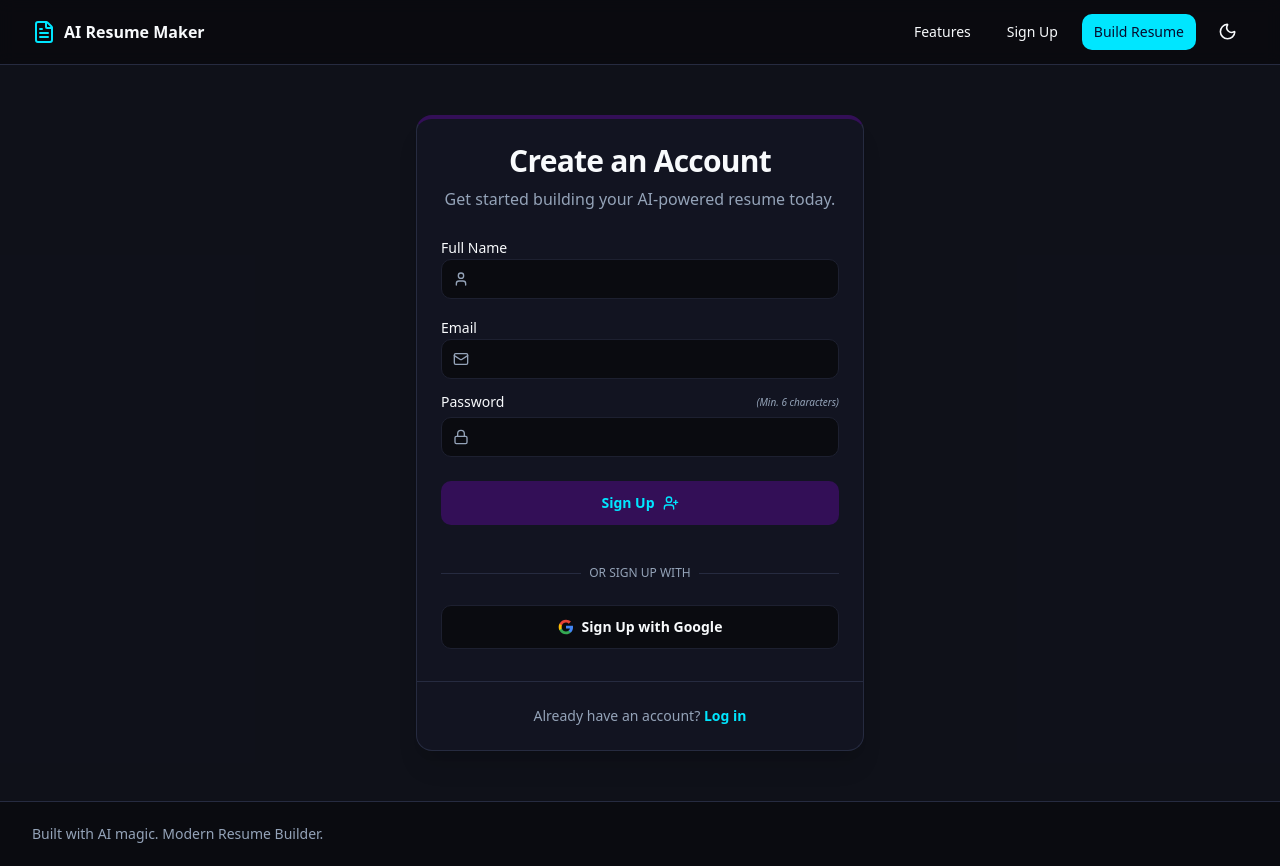
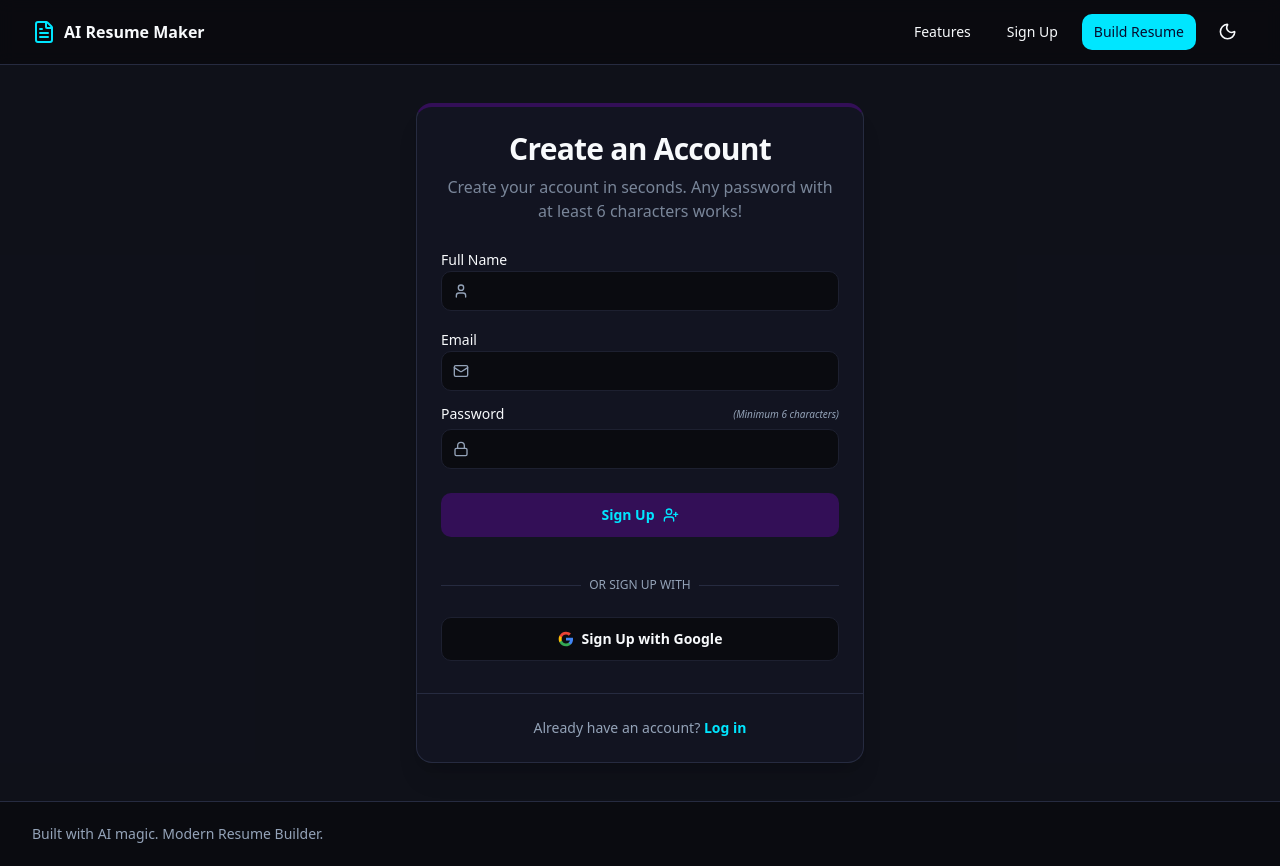
Before and after one commit to harshiths9326-cmyk/AI-REASUME-MAKER, a Next.js app: page /signup in a window 1280 px wide. Built offline with nearby package versions, Linux system fonts and the light colour scheme; no server answers.

Commit message:
Simplify password validation and UI labels for signup and reset-password

```diff
--- a/src/app/reset-password/page.tsx
+++ b/src/app/reset-password/page.tsx
@@ -54,8 +54,8 @@ export default function ResetPasswordPage() {
             <Card className="w-full max-w-md shadow-xl border-t-4 border-t-primary">
                 <CardHeader className="space-y-2 text-center pb-6">
                     <CardTitle className="text-3xl font-bold tracking-tight">Set New Password</CardTitle>
-                    <CardDescription className="text-base">
-                        Choose a strong password for your account.
+                    <CardDescription className="text-base text-muted-foreground/80">
+                        Set your new password (minimum 6 characters). Any password works!
                     </CardDescription>
                 </CardHeader>
                 <CardContent>
--- a/src/app/signup/page.tsx
+++ b/src/app/signup/page.tsx
@@ -131,8 +131,8 @@ export default function SignupPage() {
             <Card className="w-full max-w-md shadow-xl border-t-4 border-t-secondary">
                 <CardHeader className="space-y-2 text-center pb-6">
                     <CardTitle className="text-3xl font-bold tracking-tight">Create an Account</CardTitle>
-                    <CardDescription className="text-base">
-                        Get started building your AI-powered resume today.
+                    <CardDescription className="text-base text-muted-foreground/80">
+                        Create your account in seconds. Any password with at least 6 characters works!
                     </CardDescription>
                 </CardHeader>
                 <CardContent>
@@ -194,7 +194,7 @@ export default function SignupPage() {
                             <label className="text-sm font-medium leading-none flex items-center justify-between" htmlFor="password">
                                 Password
                                 <span className="text-[10px] text-muted-foreground font-normal italic">
-                                    (Min. 6 characters)
+                                    (Minimum 6 characters)
                                 </span>
                             </label>
                             <div className="relative">
```
